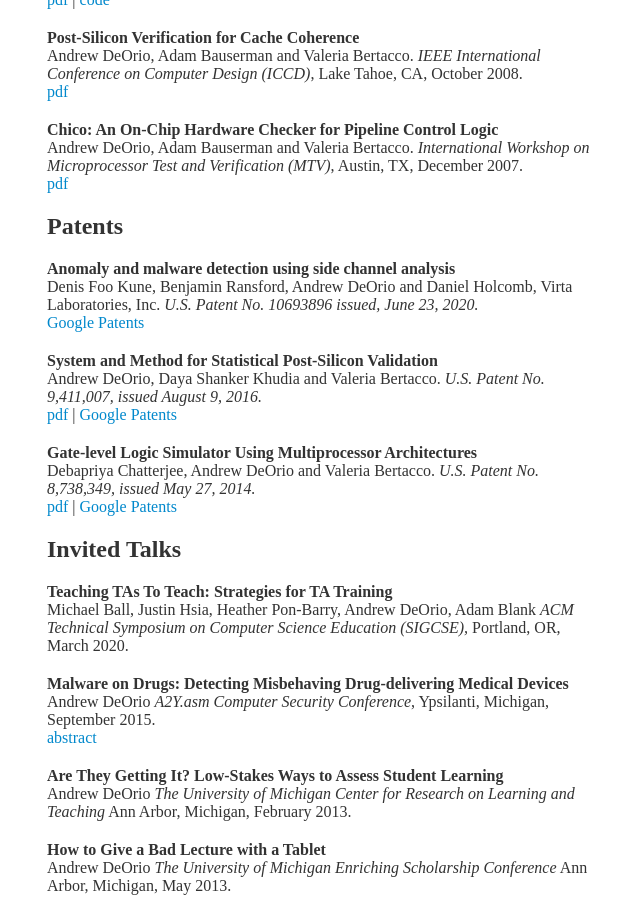
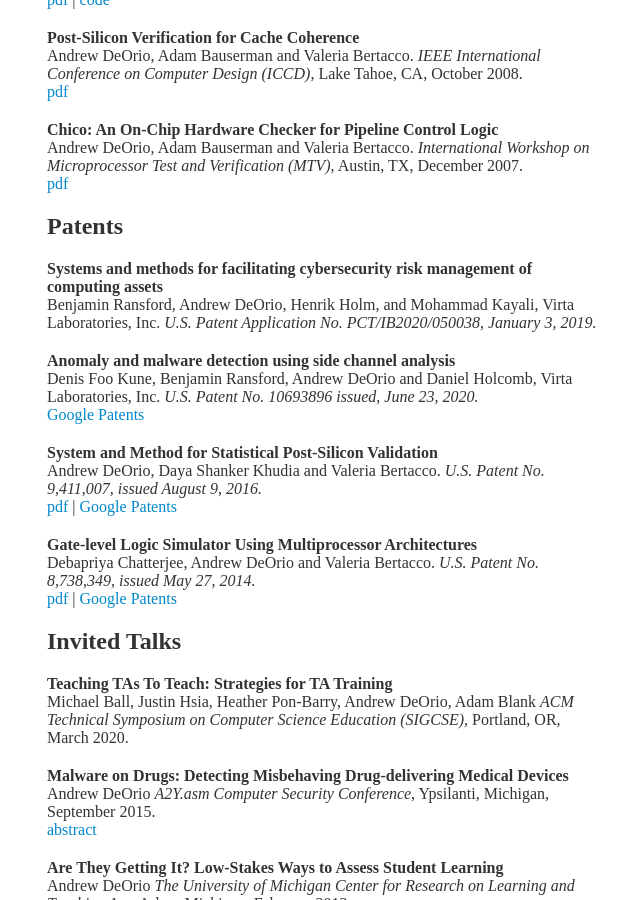
Before and after one commit to awdeorio/andrewdeorio.com, a Jekyll site: the page built from research/index.html, in a window 1280 px wide and 900 px high, scrolled down 4173 px. Shown: the whole window, without its empty margins (318-958 px from the left). Built offline with Jekyll 4.4.1, drawn with Linux system fonts in a browser that asks for light colours; nearby versions of some CDN libraries.

Commit message:
add patent

```diff
--- a/research/index.html
+++ b/research/index.html
@@ -446,6 +446,14 @@ title: Research | Andrew DeOrio
 </div>
 
 <div class="publication">
+  <b>Systems and methods for facilitating cybersecurity risk management of computing assets</b>
+  <br>
+  Benjamin Ransford, Andrew DeOrio, Henrik Holm, and Mohammad Kayali, Virta Laboratories, Inc.
+  <i>U.S. Patent Application No. PCT/IB2020/050038, January 3, 2019.</i>
+  <br>
+</div>
+
+<div class="publication">
   <b>Anomaly and malware detection using side channel analysis</b>
   <br>
   Denis Foo Kune, Benjamin Ransford, Andrew DeOrio and Daniel Holcomb, Virta Laboratories, Inc.
```
